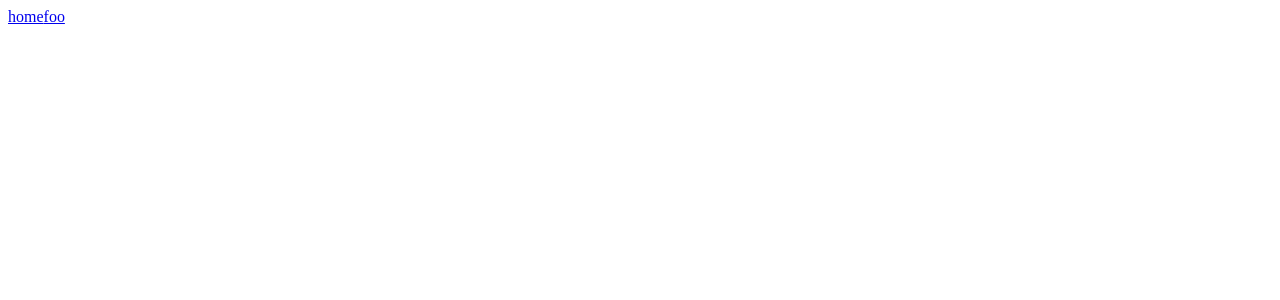
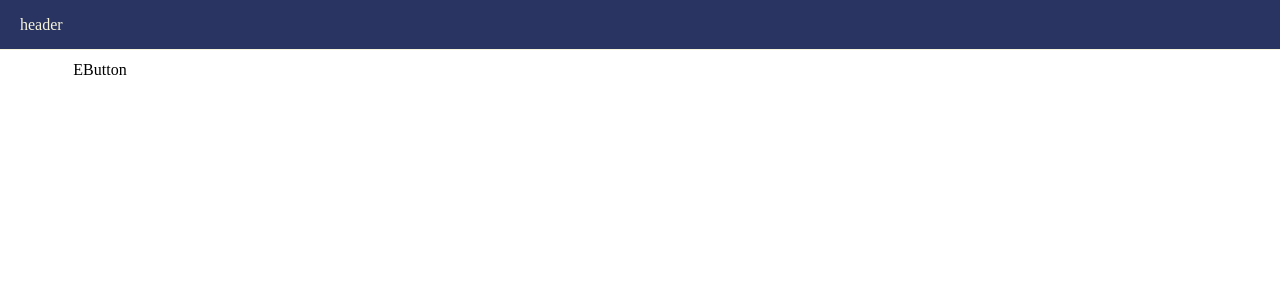
Before and after one commit to JunIce/junice-components, a Vue app in the folder packages/vue3/: page /components in a window 1280 px wide. Before the commit this address had no page. Shown: the top 300 px of the page. Built offline with nearby package versions, Linux system fonts and the light colour scheme.

Commit message:
chore(*): update preview site

```diff
--- a/packages/vue3/src/main.ts
+++ b/packages/vue3/src/main.ts
@@ -1,19 +1,6 @@
 import { createApp } from 'vue';
-import { createRouter, createWebHistory } from 'vue-router';
+import './style.css';
 import App from './pages/App.vue';
-
-const router = createRouter({
-  history: createWebHistory(),
-  routes: [
-    {
-      path: '/',
-      component: () => import(`./pages/views/Home/Home.vue`),
-    },
-    {
-      path: '/foo',
-      component: () => import(`./pages/views/Foo/index.vue`),
-    },
-  ],
-});
+import { router } from './router';
 
 createApp(App).use(router).mount('#app');
--- a/packages/vue3/src/pages/App.vue
+++ b/packages/vue3/src/pages/App.vue
@@ -3,13 +3,7 @@
 </script>
 
 <template>
-  <div>
-    <div>
-      <router-link to="/">home</router-link>
-      <router-link to="/foo">foo</router-link>
-    </div>
-    <router-view></router-view>
-  </div>
+  <router-view></router-view>
 </template>
 
 <style scoped></style>
--- a/packages/vue3/src/pages/layout/index.vue
+++ b/packages/vue3/src/pages/layout/index.vue
@@ -1,12 +1,81 @@
 <template>
-  <div>
-    <router-view></router-view>
+  <div class="page">
+    <header>header</header>
+    <section>
+      <div class="page-side">
+        <ul class="menu-container">
+          <li class="menu-item" v-for="menu in menus" :key="menu.name">
+            <router-link :to="menu.path">
+              {{ menu.name }}
+            </router-link>
+          </li>
+        </ul>
+      </div>
+      <div class="page-content"><router-view></router-view></div>
+    </section>
   </div>
 </template>
-<script lang="ts">
-import { defineComponent } from 'vue';
-export default defineComponent({
-  name: 'index',
-});
+<script setup lang="ts">
+import { ref } from 'vue';
+import routes from '../../site.config';
+
+const menus = ref(routes);
+
+console.log('routes', routes);
 </script>
-<style></style>
+<style lang="scss" scoped>
+$header-height: 50px;
+
+.page {
+  height: 100%;
+  width: 100%;
+
+  header {
+    height: $header-height;
+    line-height: $header-height;
+    border-bottom: 1px solid #f7f6dc;
+    background-color: #293462;
+    color: #f7f6dc;
+    padding: 0 20px;
+    box-sizing: border-box;
+  }
+
+  section {
+    height: calc(100% - $header-height);
+    display: flex;
+  }
+
+  .page-side {
+    width: 200px;
+    // border-right: 1px solid #f1f1f1;
+    // overflow-y: auto;
+  }
+
+  .menu-container {
+    overflow-y: auto;
+
+    .menu-item {
+      height: 40px;
+      display: flex;
+      align-items: center;
+      justify-content: center;
+
+      a {
+        text-decoration: none;
+        color: #333;
+        display: block;
+        width: 100%;
+        height: 100%;
+        text-align: center;
+        line-height: 40px;
+        color: inherit;
+      }
+
+      &:hover {
+        background-color: #2b4865;
+        color: #f1f1f1;
+      }
+    }
+  }
+}
+</style>
--- a/packages/vue3/src/pages/site.config.ts
+++ /dev/null
@@ -1,6 +0,0 @@
-export default [
-  {
-    name: 'EButton',
-    module: () => import(`@/components/button/demo/index.vue`),
-  },
-];
--- /dev/null
+++ b/packages/vue3/src/router/index.ts
@@ -0,0 +1,24 @@
+import { createRouter, createWebHistory } from 'vue-router';
+import Layout from '../pages/layout/index.vue';
+import routes from '../site.config';
+
+export const router = createRouter({
+  history: createWebHistory(),
+  routes: [
+    {
+      path: '/',
+      redirect: '/components',
+    },
+    {
+      path: '/components',
+      component: Layout,
+      children: routes.map((r) => {
+        return {
+          path: r.path,
+          name: r.name,
+          component: r.module,
+        };
+      }),
+    },
+  ],
+});
--- /dev/null
+++ b/packages/vue3/src/site.config.ts
@@ -0,0 +1,7 @@
+export default [
+  {
+    name: 'EButton',
+    path: '/components/ebutton',
+    module: () => import(`./components/button/demo/index.vue`),
+  },
+];
--- a/packages/vue3/src/style.css
+++ b/packages/vue3/src/style.css
@@ -1,81 +1,11 @@
-/* :root {
-  font-family: Inter, Avenir, Helvetica, Arial, sans-serif;
-  font-size: 16px;
-  line-height: 24px;
-  font-weight: 400;
-
-  color-scheme: light dark;
-  color: rgba(255, 255, 255, 0.87);
-  background-color: #242424;
-
-  font-synthesis: none;
-  text-rendering: optimizeLegibility;
-  -webkit-font-smoothing: antialiased;
-  -moz-osx-font-smoothing: grayscale;
-  -webkit-text-size-adjust: 100%;
+html,
+body,
+ul,
+li {
+  margin: 0;
+  padding: 0;
 }
 
-a {
-  font-weight: 500;
-  color: #646cff;
-  text-decoration: inherit;
+li {
+  list-style: none;
 }
-a:hover {
-  color: #535bf2;
-}
-
-body {
-  margin: 0;
-  display: flex;
-  place-items: center;
-  min-width: 320px;
-  min-height: 100vh;
-}
-
-h1 {
-  font-size: 3.2em;
-  line-height: 1.1;
-}
-
-button {
-  border-radius: 8px;
-  border: 1px solid transparent;
-  padding: 0.6em 1.2em;
-  font-size: 1em;
-  font-weight: 500;
-  font-family: inherit;
-  background-color: #1a1a1a;
-  cursor: pointer;
-  transition: border-color 0.25s;
-}
-button:hover {
-  border-color: #646cff;
-}
-button:focus,
-button:focus-visible {
-  outline: 4px auto -webkit-focus-ring-color;
-}
-
-.card {
-  padding: 2em;
-}
-
-#app {
-  max-width: 1280px;
-  margin: 0 auto;
-  padding: 2rem;
-  text-align: center;
-}
-
-@media (prefers-color-scheme: light) {
-  :root {
-    color: #213547;
-    background-color: #ffffff;
-  }
-  a:hover {
-    color: #747bff;
-  }
-  button {
-    background-color: #f9f9f9;
-  }
-} */
--- a/packages/vue3/vite.config.ts
+++ b/packages/vue3/vite.config.ts
@@ -3,5 +3,6 @@ import vue from '@vitejs/plugin-vue';
 
 // https://vitejs.dev/config/
 export default defineConfig({
+  // root: ,
   plugins: [vue()],
 });
```
